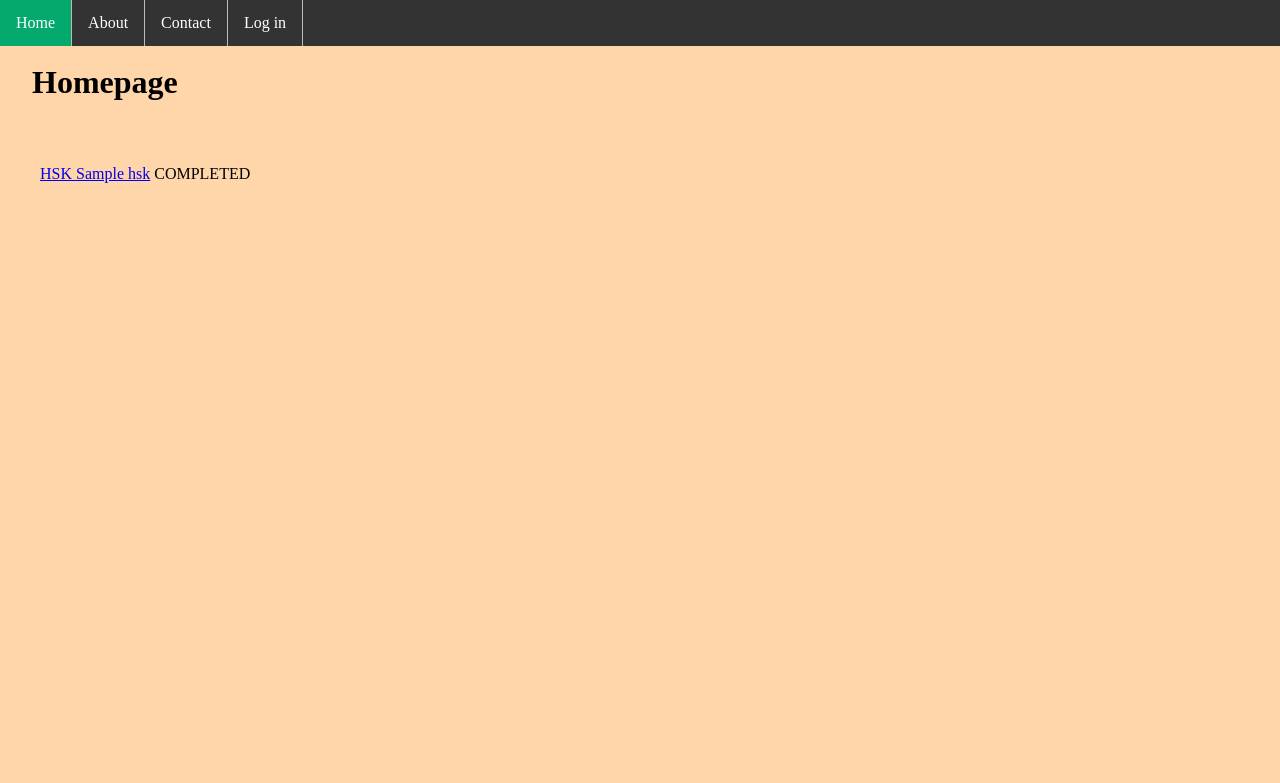
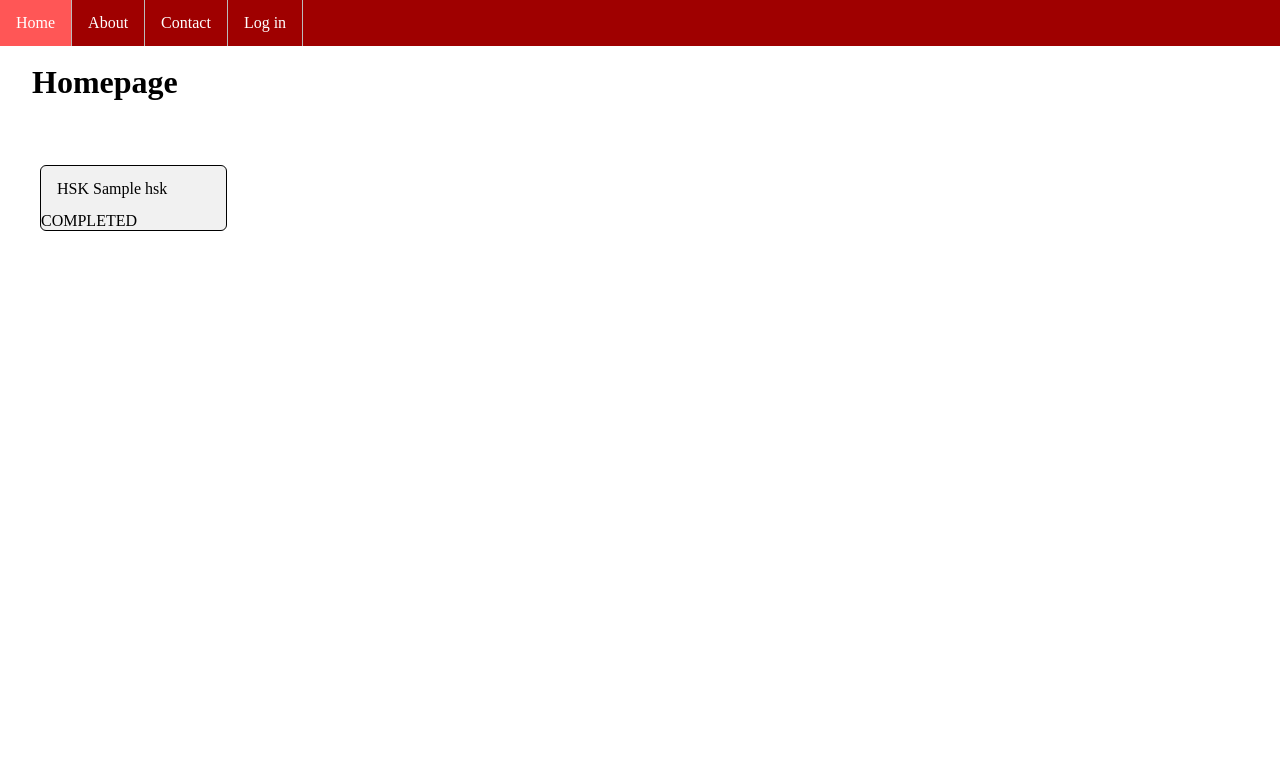
Before and after one commit to zhouyu9898/learnchinese, a Django app: template learnchinese/chinesetest/templates/index.html in a window 1280 px wide. Shown: the top 783 px of the page. Run offline with Django 3.2, Linux system fonts and the light colour scheme; the template is opened without the code that fills it: most values are stand-ins (such as "Sample title", 1, 10 or a date in 2020).

Commit message:
added index hsk button style, changed background and header color

```diff
--- a/learnchinese/chinesetest/static/style.css
+++ b/learnchinese/chinesetest/static/style.css
@@ -1,5 +1,5 @@
 body{
-	background-color: #FFD5AA;
+	background-color: white;
 	/* margin: 5em 5em; */
     margin-left: 0;
 }
@@ -27,9 +27,6 @@ li.sidebar{
     float: left;
     border-right:1px solid #bbb;
 }
-/* li.sidebar:last-child {
-  border-right: none;
-} */
 li.sidebar a {
   display: block;
   color: white;
@@ -38,20 +35,41 @@ li.sidebar a {
   text-decoration: none;
 }
 li.sidebar a:hover:not(.active) {
-  background-color: #111;
+  background-color: rgb(104, 0, 0);
 }
 .active {
-  background-color: #04AA6D;
+  background-color: #ff5656;
 }
 ul.sidebar {
   margin: 0;
   padding: 0;
   overflow: hidden;
-  background-color: #333;
+  background-color: rgb(159, 0, 0);
   position: fixed;
   top: 0;
   width: 100%;
   z-index: 10;
+}
+
+/********************* HSK BUTTON *********************/
+ul.hsk_button {
+}
+
+li.hsk_button a{
+    display: block;
+    padding: 14px 16px;
+    text-decoration: none;
+    color: black;
+}
+
+li.hsk_button{
+    width: 15%;
+    border-style: solid;
+    /* border-color: #ff5656; */
+    border-width: thin;
+    border-radius: 6px;
+    margin-bottom: 5px;
+    background-color: rgb(241, 241, 241);
 }
 
 /********************* TEXT SIZE *********************/
@@ -60,10 +78,7 @@ ul.sidebar {
 	margin-left: 2em;
 }
 
-
 /********************* CHECKMARK ICON *********************/
-
-
 .checkmark {
     display:inline-block;
     width: 22px;
@@ -91,3 +106,8 @@ ul.sidebar {
     left:8px;
     top:12px;
 }
+
+
+#pre_test{
+    margin-left: 3em;
+}
```
